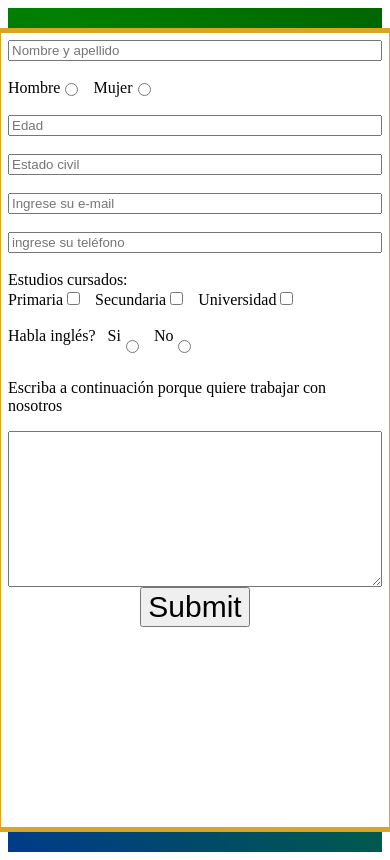
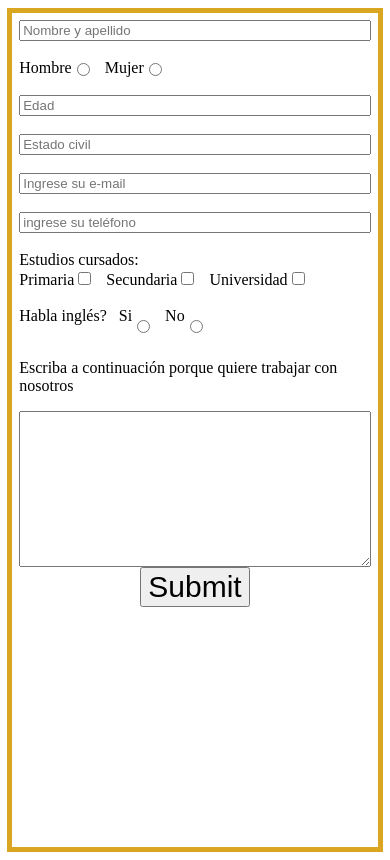
Before and after one commit to podolsky14/formclass, a React (Create React App) app: page / in a window 390 px wide. Built offline with nearby package versions, Linux system fonts and the light colour scheme.

Commit message:
Update App.css

```diff
--- a/src/App.css
+++ b/src/App.css
@@ -23,7 +23,6 @@
     flex-direction: column;
     width: 40%;
     padding: 20px;
-    margin: 20px;
     border: 5px solid goldenrod;
     background-color: white
 
@@ -57,7 +56,7 @@ color: black
 
 @media screen and (max-width: 745px){
 .formulario{
-  width: 100%;
+  width: 94%;
 padding:7px;
 }
 }
```
